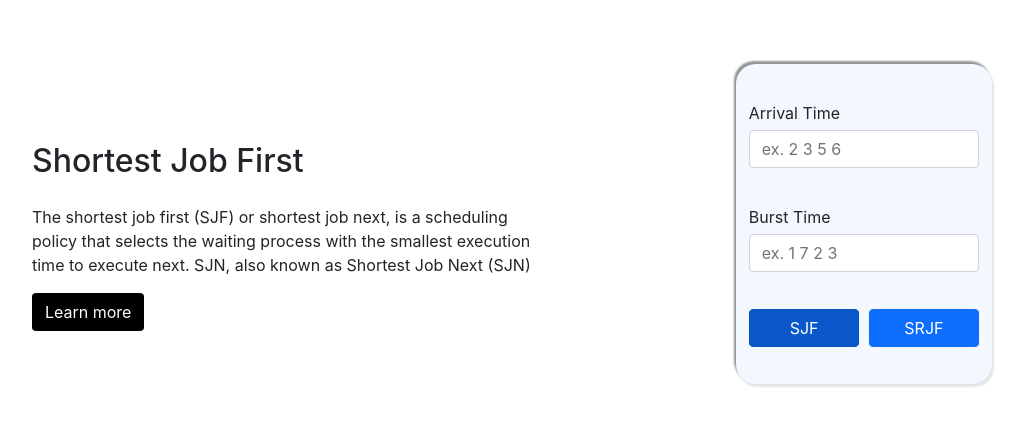
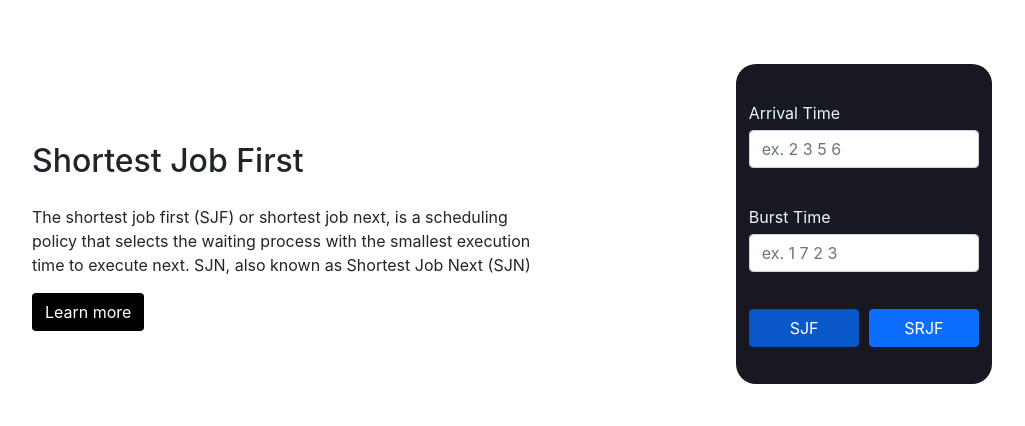
Before and after one commit to narottamandeep2003/OS, a React (Create React App) app: page / in a window 1280 px wide. Shown: the part 176-602 px from the top of the page, without its empty margins (96-1121 px from the left). Built offline with nearby package versions, Linux system fonts and the light colour scheme.

Commit message:
initial commit

```diff
--- a/src/App.css
+++ b/src/App.css
@@ -56,8 +56,8 @@
   width: 40%;
   height: 40%;
   border-radius: 20px;
-  background-color: rgb(242, 248, 253);
-  box-shadow: 2px 3px 2px rgba(187, 187, 187, 0.399), -2px -3px 2px rgb(149, 149, 149);
+  background-color: #181823;
+  /* box-shadow: 2px 3px 2px rgba(187, 187, 187, 0.399), -2px -3px 2px rgb(149, 149, 149);s */
 }
 
 .Btns {
@@ -80,6 +80,7 @@
 }
 
 label {
+  color: #E9F8F9;
   margin-bottom: 5px
 }
 
@@ -93,6 +94,7 @@ caption {
 }
 
 .btn2 {
+  position: absolute;
   padding: 5px 30px;
   margin: 10px 10px;
 }
```
